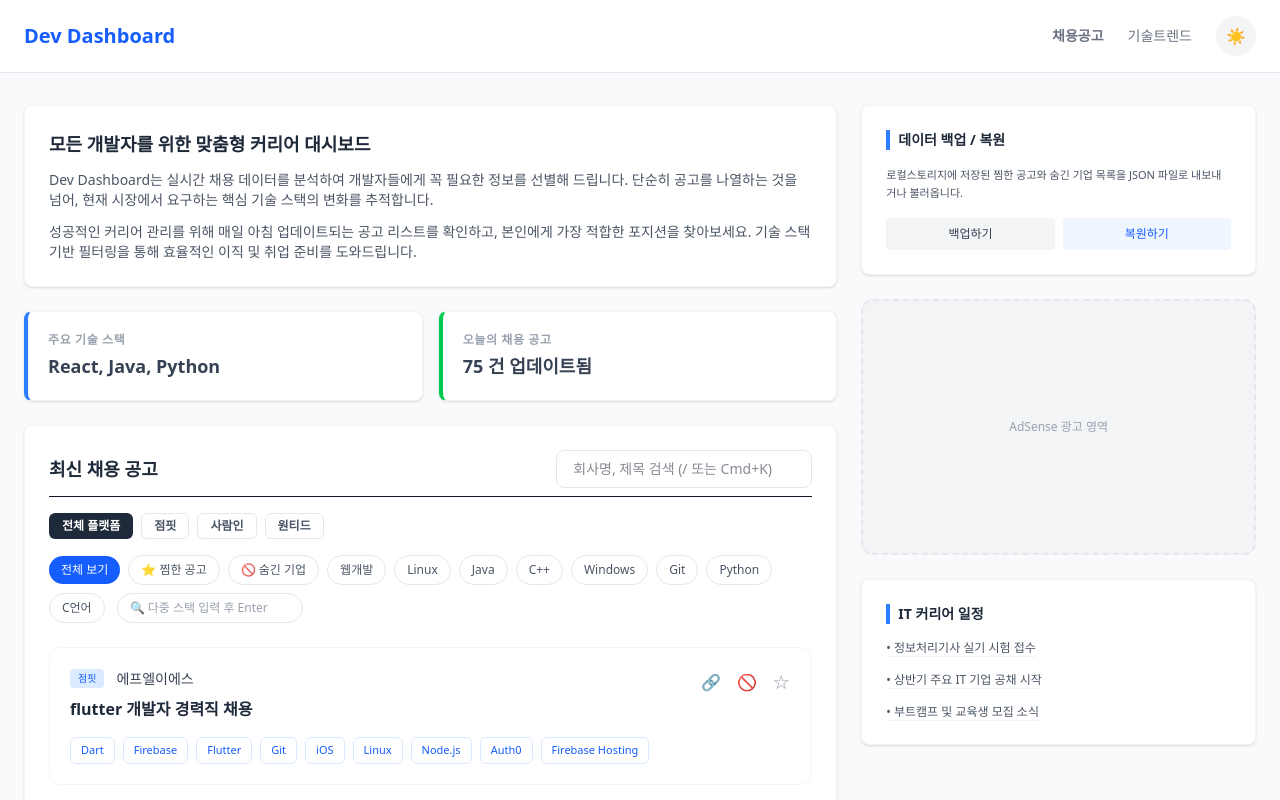
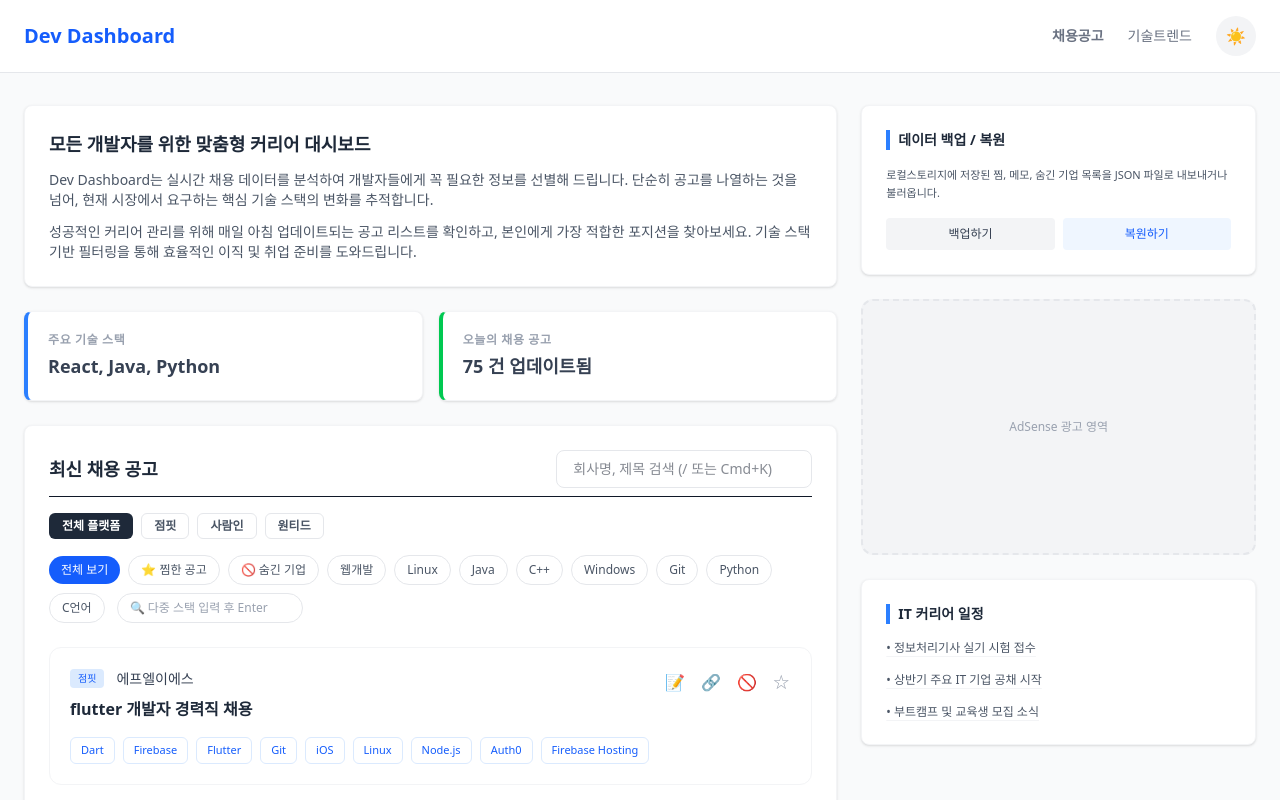
Before and after one commit to welchs1423/Dev-Dashboard, a Next.js app: page / in a window 1280 px wide. Shown: the top 800 px of the page. Built offline with nearby package versions, Linux system fonts and the light colour scheme.

Commit message:
feat: 공고별 개인 메모 기능 및 백업 로직 연동

```diff
--- a/app/page.tsx
+++ b/app/page.tsx
@@ -24,6 +24,7 @@ export default function Home() {
   const [displayCount, setDisplayCount] = useState<number>(20);
   const [bookmarkedJobs, setBookmarkedJobs] = useState<string[]>([]);
   const [hiddenCompanies, setHiddenCompanies] = useState<string[]>([]);
+  const [memos, setMemos] = useState<Record<string, string>>({});
   const [showScrollTop, setShowScrollTop] = useState<boolean>(false);
   const [isDarkMode, setIsDarkMode] = useState<boolean>(false);
 
@@ -72,6 +73,11 @@ export default function Home() {
         setHiddenCompanies(JSON.parse(savedHidden));
       }
 
+      const savedMemos = localStorage.getItem('dev_dashboard_memos');
+      if (savedMemos) {
+        setMemos(JSON.parse(savedMemos));
+      }
+
       const savedTheme = localStorage.getItem('dev_dashboard_theme');
       const prefersDark = window.matchMedia('(prefers-color-scheme: dark)').matches;
       if (savedTheme === 'dark' || (!savedTheme && prefersDark)) {
@@ -88,6 +94,10 @@ export default function Home() {
   useEffect(() => {
     localStorage.setItem('dev_dashboard_hidden', JSON.stringify(hiddenCompanies));
   }, [hiddenCompanies]);
+
+  useEffect(() => {
+    localStorage.setItem('dev_dashboard_memos', JSON.stringify(memos));
+  }, [memos]);
 
   useEffect(() => {
     const handleScroll = () => {
@@ -262,6 +272,26 @@ export default function Home() {
     }
   };
 
+  const handleMemo = (e: React.MouseEvent, jobId: string) => {
+    e.preventDefault();
+    e.stopPropagation();
+
+    const existingMemo = memos[jobId] || "";
+    const newMemo = window.prompt("이 공고에 대한 메모를 남겨주세요 (비워두면 삭제됩니다):", existingMemo);
+
+    if (newMemo !== null) {
+      setMemos(prev => {
+        const updated = { ...prev };
+        if (newMemo.trim() === "") {
+          delete updated[jobId];
+        } else {
+          updated[jobId] = newMemo;
+        }
+        return updated;
+      });
+    }
+  };
+
   const scrollToTop = () => {
     window.scrollTo({ top: 0, behavior: 'smooth' });
   };
@@ -320,7 +350,8 @@ export default function Home() {
   const exportData = () => {
     const data = {
       bookmarks: bookmarkedJobs,
-      hidden: hiddenCompanies
+      hidden: hiddenCompanies,
+      memos: memos
     };
     const blob = new Blob([JSON.stringify(data)], { type: "application/json" });
     const url = URL.createObjectURL(blob);
@@ -348,8 +379,12 @@ export default function Home() {
         if (data.hidden && Array.isArray(data.hidden)) {
           setHiddenCompanies(data.hidden);
         }
+        if (data.memos && typeof data.memos === 'object') {
+          setMemos(data.memos);
+        }
         alert('데이터 복원이 완료되었습니다.');
-      } catch (error) {
+      } catch (err) {
+        console.error("Import failed:", err);
         alert('잘못된 백업 파일입니다.');
       }
     };
@@ -417,7 +452,7 @@ export default function Home() {
               </div>
 
               {!isLoading && (
-                <div className="w-full sm:w-64">
+                <div className="w-full sm:w-64 relative">
                   <input
                     ref={searchInputRef}
                     type="text"
@@ -531,15 +566,13 @@ export default function Home() {
                   const isHidden = hiddenCompanies.includes(job.company);
 
                   return (
-                    <a
+                    <div
                       key={job.id}
-                      href={job.url}
-                      target="_blank"
-                      rel="noopener noreferrer"
-                      className="block p-5 border border-gray-100 dark:border-gray-700 rounded-xl hover:bg-blue-50/30 dark:hover:bg-gray-700 transition-all group relative bg-white dark:bg-gray-800"
+                      className="block p-5 border border-gray-100 dark:border-gray-700 rounded-xl hover:bg-blue-50/30 dark:hover:bg-gray-700 transition-all group relative bg-white dark:bg-gray-800 cursor-pointer"
+                      onClick={() => window.open(job.url, '_blank')}
                     >
                       <div className="flex justify-between items-start">
-                        <div className="pr-32">
+                        <div className="pr-40">
                           <div className="flex items-center gap-3 mb-2">
                             {getPlatformBadge(job.id)}
                             <div className="flex items-center gap-2">
@@ -574,6 +607,17 @@ export default function Home() {
                         </div>
                         <div className="absolute top-4 right-4 flex gap-1 items-center">
                           <button
+                            onClick={(e) => handleMemo(e, job.id)}
+                            className={`p-1.5 rounded-full transition-all ${
+                              memos[job.id]
+                                ? 'text-blue-500 bg-blue-50 dark:bg-blue-900/30 hover:scale-110 active:scale-95'
+                                : 'text-gray-400 dark:text-gray-500 hover:text-blue-500 hover:bg-blue-50 dark:hover:bg-blue-900/30 hover:scale-110 active:scale-95'
+                            }`}
+                            title="메모 남기기"
+                          >
+                            📝
+                          </button>
+                          <button
                             onClick={(e) => handleShare(e, job)}
                             className="p-1.5 rounded-full text-gray-400 dark:text-gray-500 hover:text-blue-500 dark:hover:text-blue-400 hover:bg-blue-50 dark:hover:bg-blue-900/30 hover:scale-110 active:scale-95 transition-all"
                             title="공유하기"
@@ -600,6 +644,7 @@ export default function Home() {
                           </button>
                         </div>
                       </div>
+
                       {job.skills && job.skills.length > 0 && (
                         <div className="mt-4 flex flex-wrap gap-2">
                           {job.skills.map((skill, index) => (
@@ -609,7 +654,19 @@ export default function Home() {
                           ))}
                         </div>
                       )}
-                    </a>
+
+                      {memos[job.id] && (
+                        <div
+                          className="mt-3 p-3 bg-yellow-50 dark:bg-yellow-900/20 text-yellow-800 dark:text-yellow-300 text-xs rounded-lg border border-yellow-200 dark:border-yellow-800/50"
+                          onClick={(e) => e.stopPropagation()}
+                        >
+                          <div className="flex items-start gap-2">
+                            <span className="text-yellow-600 dark:text-yellow-500 mt-0.5">📌</span>
+                            <p className="whitespace-pre-wrap flex-1">{memos[job.id]}</p>
+                          </div>
+                        </div>
+                      )}
+                    </div>
                   );
                 })
               ) : (
@@ -635,7 +692,7 @@ export default function Home() {
         <aside className="space-y-6">
           <div className="bg-white dark:bg-gray-800 rounded-lg shadow-sm border border-gray-100 dark:border-gray-700 p-6 transition-colors duration-200">
             <h2 className="text-sm font-bold mb-4 text-gray-800 dark:text-gray-100 border-l-4 border-blue-500 dark:border-blue-400 pl-2">데이터 백업 / 복원</h2>
-            <p className="text-[11px] text-gray-600 dark:text-gray-400 mb-4 leading-relaxed">로컬스토리지에 저장된 찜한 공고와 숨긴 기업 목록을 JSON 파일로 내보내거나 불러옵니다.</p>
+            <p className="text-[11px] text-gray-600 dark:text-gray-400 mb-4 leading-relaxed">로컬스토리지에 저장된 찜, 메모, 숨긴 기업 목록을 JSON 파일로 내보내거나 불러옵니다.</p>
             <div className="flex gap-2">
               <button onClick={exportData} className="flex-1 py-2 bg-gray-100 dark:bg-gray-700 text-gray-700 dark:text-gray-200 text-xs font-medium rounded hover:bg-gray-200 dark:hover:bg-gray-600 transition-colors">백업하기</button>
               <button onClick={() => fileInputRef.current?.click()} className="flex-1 py-2 bg-blue-50 dark:bg-blue-900/30 text-blue-600 dark:text-blue-400 text-xs font-medium rounded hover:bg-blue-100 dark:hover:bg-blue-900/50 transition-colors">복원하기</button>
```
Also changed, not shown: 1 other file (tests, documents, lock files or other folders).
